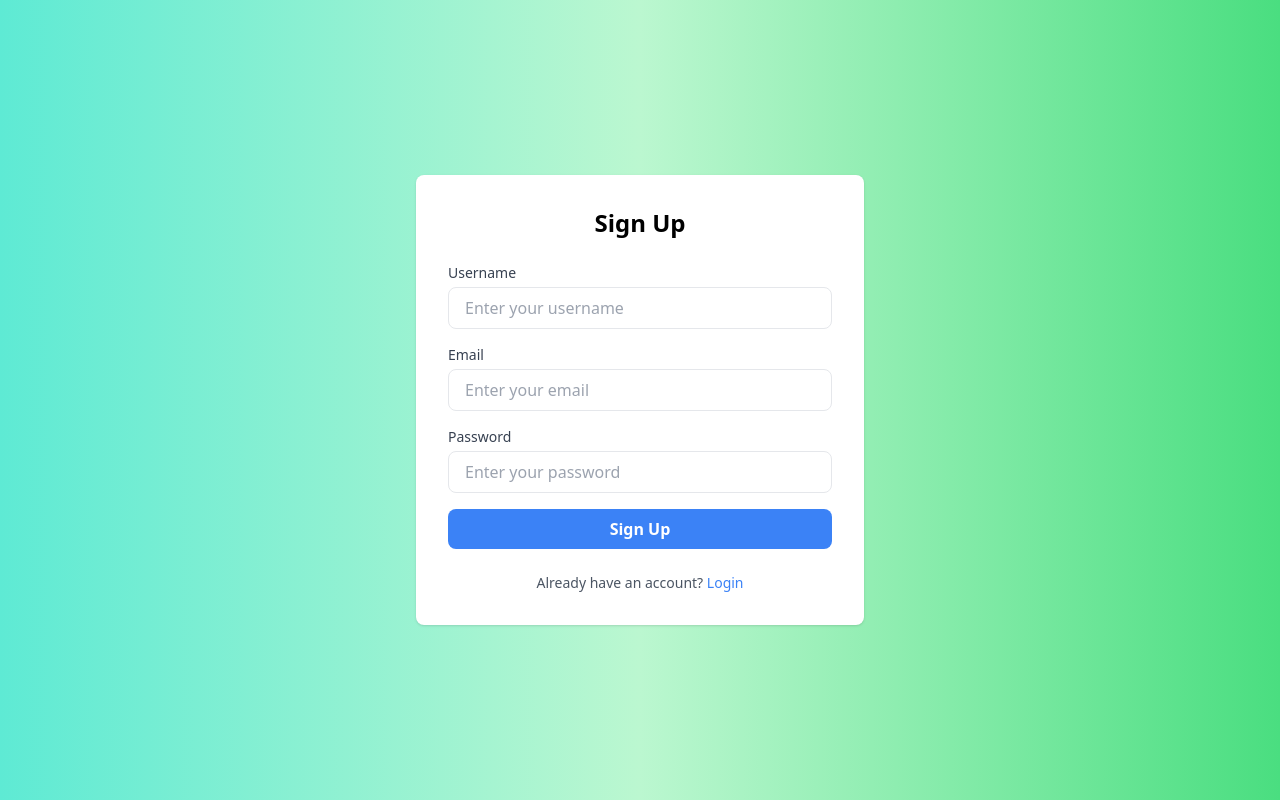
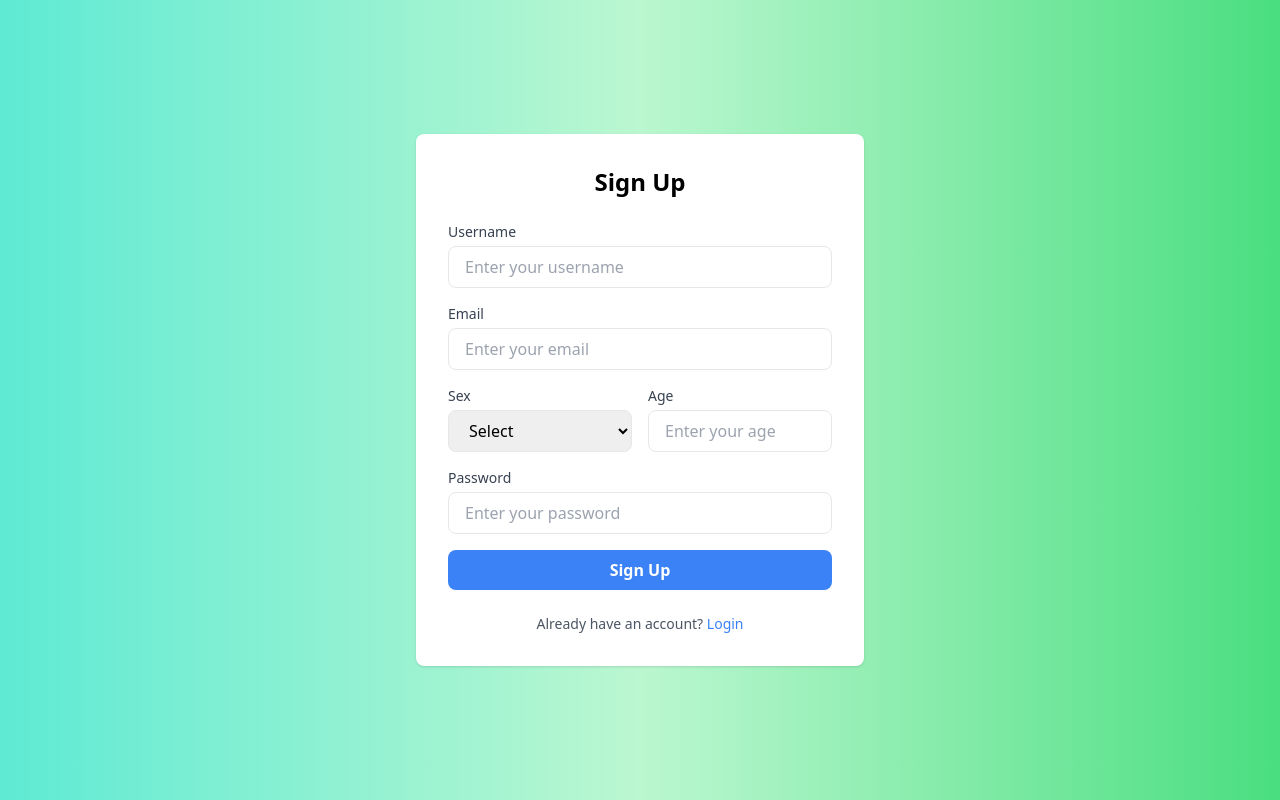
Before and after one commit to Techxtommor-HealthAi/healthai, a Next.js app: page /signup in a window 1280 px wide. Built offline with nearby package versions, Linux system fonts and the light colour scheme.

Commit message:
Navbar , name card in dashboard updated

```diff
--- a/package.json
+++ b/package.json
@@ -14,14 +14,14 @@
     "cookie": "^0.4.1",
     "formidable": "^1.2.2",
     "lucide-react": "^0.469.0",
-    "mongoose": "^5.12.3",
+    "mongoose": "^8.9.2",
     "multer": "^1.4.5-lts.1",
     "next": "latest",
     "next-connect": "^1.0.0",
     "nookies": "^2.5.2",
     "react": "^18.2.0",
     "react-circular-progressbar": "^2.1.0",
-    "react-cookie": "^4.0.3",
+    "react-cookie": "^7.2.2",
     "react-dom": "^18.2.0",
     "tesseract.js": "^5.1.1",
     "typewriter-effect": "^2.21.0"
--- a/src/components/Auth/SignupForm.js
+++ b/src/components/Auth/SignupForm.js
@@ -5,6 +5,8 @@ import Link from 'next/link';
 const SignupForm = () => {
   const [username, setUsername] = useState('');
   const [password, setPassword] = useState('');
+  const [sex, setSex] = useState('');
+  const [age, setAge] = useState('');
   const [message, setMessage] = useState('');
   const router = useRouter();
 
@@ -15,12 +17,12 @@ const SignupForm = () => {
       headers: {
         'Content-Type': 'application/json',
       },
-      body: JSON.stringify({ username, password }),
+      body: JSON.stringify({ username, password,sex,age }),
     });
     const data = await response.json();
     setMessage(data.message);
     if (data.success) {
-      router.push('/');
+      router.push('/login');
     }
   };
 
@@ -49,6 +51,32 @@ const SignupForm = () => {
               className="w-full px-4 py-2 mt-1 border rounded-lg focus:outline-none focus:ring focus:ring-blue-500"
             />
           </div>
+          <div className="flex space-x-4">
+        <div className="flex-1">
+          <label htmlFor="sex" className="block text-sm font-medium text-gray-700">Sex</label>
+          <select
+            id="sex"
+            value={sex}
+            onChange={(e) => setSex(e.target.value)}
+            className="w-full px-4 py-2 mt-1 border rounded-lg focus:outline-none focus:ring focus:ring-blue-500"
+          >
+            <option value="">Select</option>
+            <option value="male">Male</option>
+            <option value="female">Female</option>
+          </select>
+        </div>
+        <div className="flex-1">
+          <label htmlFor="age" className="block text-sm font-medium text-gray-700">Age</label>
+          <input
+            type="number"
+            id="age"
+            value={age}
+            onChange={(e) => setAge(e.target.value)}
+            placeholder="Enter your age"
+            className="w-full px-4 py-2 mt-1 border rounded-lg focus:outline-none focus:ring focus:ring-blue-500"
+          />
+        </div>
+      </div>
           <div>
             <label htmlFor="password" className="block text-sm font-medium text-gray-700">Password</label>
             <input
--- a/src/components/navabar.js
+++ b/src/components/navabar.js
@@ -75,12 +75,20 @@ export default function Navbar() {
             </Link>
 
           {isLoggedIn ? (
+            <>
+            <Link
+              href="/modelgarden"
+              className="text-xl text-[#EFE3C2] hover:text-blue-400 font-semibold"
+            >
+              SpecialistDoctors
+            </Link>
             <Link
               href="/dashboard"
               className="text-xl text-[#EFE3C2] hover:text-blue-400 font-semibold"
             >
               Dashboard
             </Link>
+          </>
           ) : (
             <Link
               href="/contact"
--- a/src/models/User.js
+++ b/src/models/User.js
@@ -7,6 +7,15 @@ const UserSchema = new mongoose.Schema({
     required: true,
     unique: true,
   },
+  sex: {
+    type: String,
+    required: true,
+
+  },
+  age: {
+    type: Number,
+    required: true,
+  },
   password: {
     type: String,
     required: true,
--- a/src/pages/api/session.js
+++ b/src/pages/api/session.js
@@ -32,6 +32,8 @@ export default async function handler(req, res) {
       success: true,
       user: {
         username: user.username,
+        sex: user.sex,
+        age: user.age,
       },
     });
   } catch (err) {
--- a/src/pages/api/signup.js
+++ b/src/pages/api/signup.js
@@ -6,7 +6,8 @@ import bcrypt from 'bcryptjs';
 export default async function handler(req, res) {
   await connectDB();
 
-  const { username, password } = req.body;
+  const { username, password, sex, age } = req.body;
+
 
   try {
     let user = await User.findOne({ username });
@@ -18,6 +19,8 @@ export default async function handler(req, res) {
     user = new User({
       username,
       password: await bcrypt.hash(password, 10),
+      sex,
+      age,
     });
 
     await user.save();
--- a/src/pages/dashboard.js
+++ b/src/pages/dashboard.js
@@ -1,14 +1,37 @@
 import React from "react";
-import Link from "next/link";
 import { Heart, Circle, Brain } from "lucide-react";
 import { CircularProgressbar, buildStyles } from "react-circular-progressbar";
 import "react-circular-progressbar/dist/styles.css";
 import Nav from "@/components/nav";
-
-
+import { useState, useEffect } from "react";
 
 
 const PatientDashboard = () => {
+  const [isLoggedIn, setIsLoggedIn] = useState(false); // State to track login status
+  const [user, setUser] = useState(null); // Store user information
+
+  useEffect(() => {
+    // Fetch user session on component mount
+    fetch("/api/session")
+      .then((response) => response.json())
+      .then((data) => {
+        if (data.success) {
+          setIsLoggedIn(true);
+          setUser(data.user); // Assuming API sends the user's data
+        } else {
+          setIsLoggedIn(false);
+        }
+      })
+      .catch((err) => {
+        console.error("Failed to fetch user session:", err);
+        setIsLoggedIn(false);
+      });
+  }, []);
+
+  if (!isLoggedIn) {
+    return <div>Please log in to access the dashboard.</div>; // Or redirect to login page
+  }
+
   const bodyCompositionData = {
     oxygen: 45,
     nitrogen: 10,
@@ -31,8 +54,6 @@ const PatientDashboard = () => {
     bmiColor = "#FF5722"; // Obese - Red
   }
 
-
-
   const monthlyData = [
     8.0, 9.5, 2.0, 4.0, 7.0, 1.0, 5.0, 4.5, 3.0, 2.0, 5.0, 6.0,
   ];
@@ -41,10 +62,9 @@ const PatientDashboard = () => {
 
   return (
     <div>
-      <Nav/>
+      <Nav />
 
       <div className="min-h-screen  bg-[#e6f2ee] p-8">
-
         <div className="grid grid-cols-1 md:grid-cols-3 gap-4 ">
           <div className="flex">
             {/* Patient Info Card */}
@@ -53,13 +73,13 @@ const PatientDashboard = () => {
               <div className="flex-1">
                 <div className="flex items-center space-x-4">
                   <img
-                  src="/jgf"
+                    src="/user.png"
                     alt="Doctor"
-                  className="w-16 h-16 rounded-full"
+                    className="w-10 h-10 rounded-full"
                   />
                   <div>
                     <h2 className="text-xl font-semibold text-gray-800">
-                    Andrien Bertran
+                    {user ? user.username : 'Guest'}
                     </h2>
                     <p className="text-gray-500 text-sm">
                       Last Checkup: 04 Jan 2022
@@ -69,18 +89,15 @@ const PatientDashboard = () => {
                 <div className="mt-6 space-y-2">
                   <div className="flex justify-between">
                     <span className="text-gray-600">Sex:</span>
-                  <span>Male</span>
+                    <span>{user ? user.sex : "N/A"}</span>
                   </div>
                   <div className="flex justify-between">
                     <span className="text-gray-600">Age:</span>
-                  <span>78</span>
+                    <span>{user ? user.age : "N/A"}</span>
                   </div>
-                <div className="flex justify-between">
-                  <span className="text-gray-600">Dept:</span>
-                  <span>Cardiology</span>
+
                 </div>
-              </div>
-              <div className="mt-6">
+                <div className="mt-16">
                   <h3 className="text-lg font-medium text-gray-800">
                     Latest Diagnosis
                   </h3>
@@ -138,14 +155,21 @@ const PatientDashboard = () => {
                 <div className="relative w-32 h-32 border-8 border-teal-500 rounded-full">
                   <div className="absolute inset-0 flex items-center justify-center">
                     <div className="text-center">
-                    <span className="text-2xl font-bold text-gray-800">45</span>
-                    <span className="block text-sm text-gray-500">Oxygen</span>
+                      <span className="text-2xl font-bold text-gray-800">
+                        45
+                      </span>
+                      <span className="block text-sm text-gray-500">
+                        Oxygen
+                      </span>
                     </div>
                   </div>
                 </div>
                 <div className="space-y-2 mt-4">
                   {Object.entries(bodyCompositionData).map(([key, value]) => (
-                  <div key={key} className="flex justify-between items-center">
+                    <div
+                      key={key}
+                      className="flex justify-between items-center"
+                    >
                       <span className="capitalize text-gray-600">{key}</span>
                       <span>{value}%</span>
                     </div>
@@ -207,7 +231,9 @@ const PatientDashboard = () => {
               </div>
               <div>
                 <div className="flex justify-between mb-1">
-                <span className="text-gray-800 font-medium">Diabetes Risk</span>
+                  <span className="text-gray-800 font-medium">
+                    Diabetes Risk
+                  </span>
                   <span className="text-gray-800 font-medium">70%</span>
                 </div>
                 <div className="w-full bg-gray-200 rounded-full h-4">
@@ -219,7 +245,9 @@ const PatientDashboard = () => {
               </div>
               <div>
                 <div className="flex justify-between mb-1">
-                <span className="text-gray-800 font-medium">Obesity Risk</span>
+                  <span className="text-gray-800 font-medium">
+                    Obesity Risk
+                  </span>
                   <span className="text-gray-800 font-medium">60%</span>
                 </div>
                 <div className="w-full bg-gray-200 rounded-full h-4">
--- a/src/utils/db.js
+++ b/src/utils/db.js
@@ -8,7 +8,7 @@ const connectDB = async () => {
   await mongoose.connect(process.env.MONGODB_URI, {
     useNewUrlParser: true,
     useUnifiedTopology: true,
-    useCreateIndex: true,
+
   });
 };
 
```
Also changed, not shown: 1 other file (tests, documents, lock files or other folders). Lines whose indentation alone changed are shown as unchanged.
